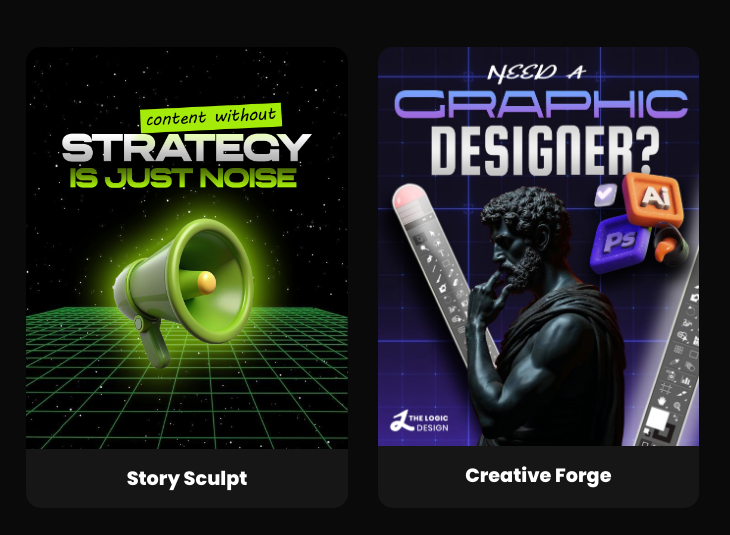
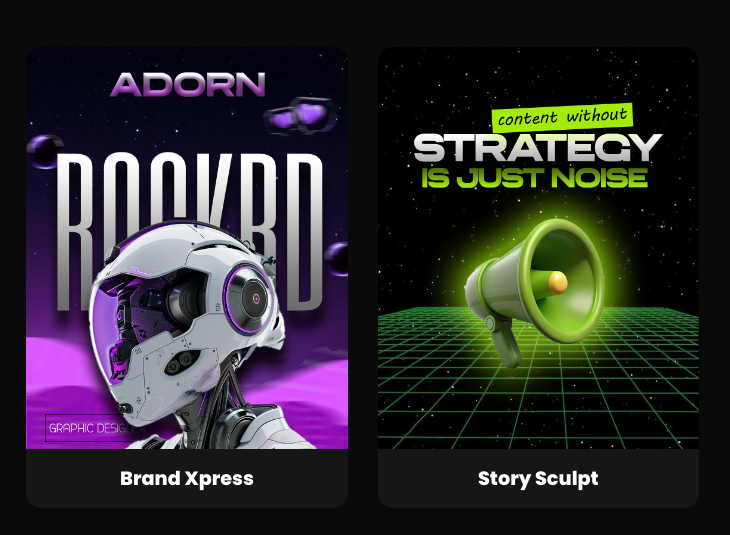
Before and after one commit to tashifa-iqbal/tashifa-iqbal.github.io, a plain HTML site: page view my work.html in a window 1280 px wide. Shown: the part 356-891 px from the top of the page, 453-1183 px from the left. Drawn offline with Linux system fonts and the light colour scheme; a web font is replaced by a local one.

Commit message:
Update view my work.html

```diff
--- a/view my work.html
+++ b/view my work.html
@@ -113,6 +113,10 @@
         <h3>Brand Xpress</h3>
       </div>
       <div class="gallery-item">
+        <img src="./IMG/adorn robot.png" alt="Project 1">
+        <h3>Brand Xpress</h3>
+      </div>
+      <div class="gallery-item">
         <img src="./IMG/strategy.png" alt="Project 2">
         <h3>Story Sculpt</h3>
       </div>
```
